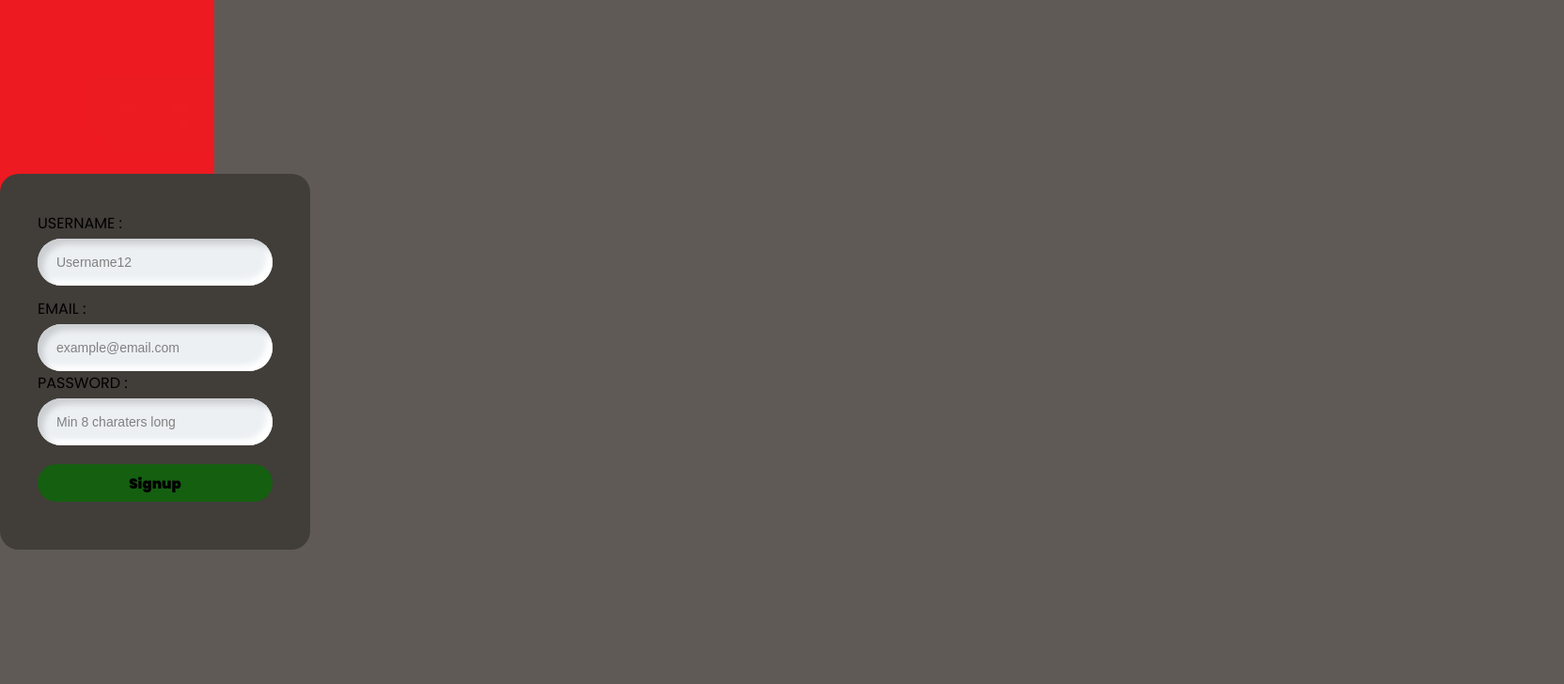
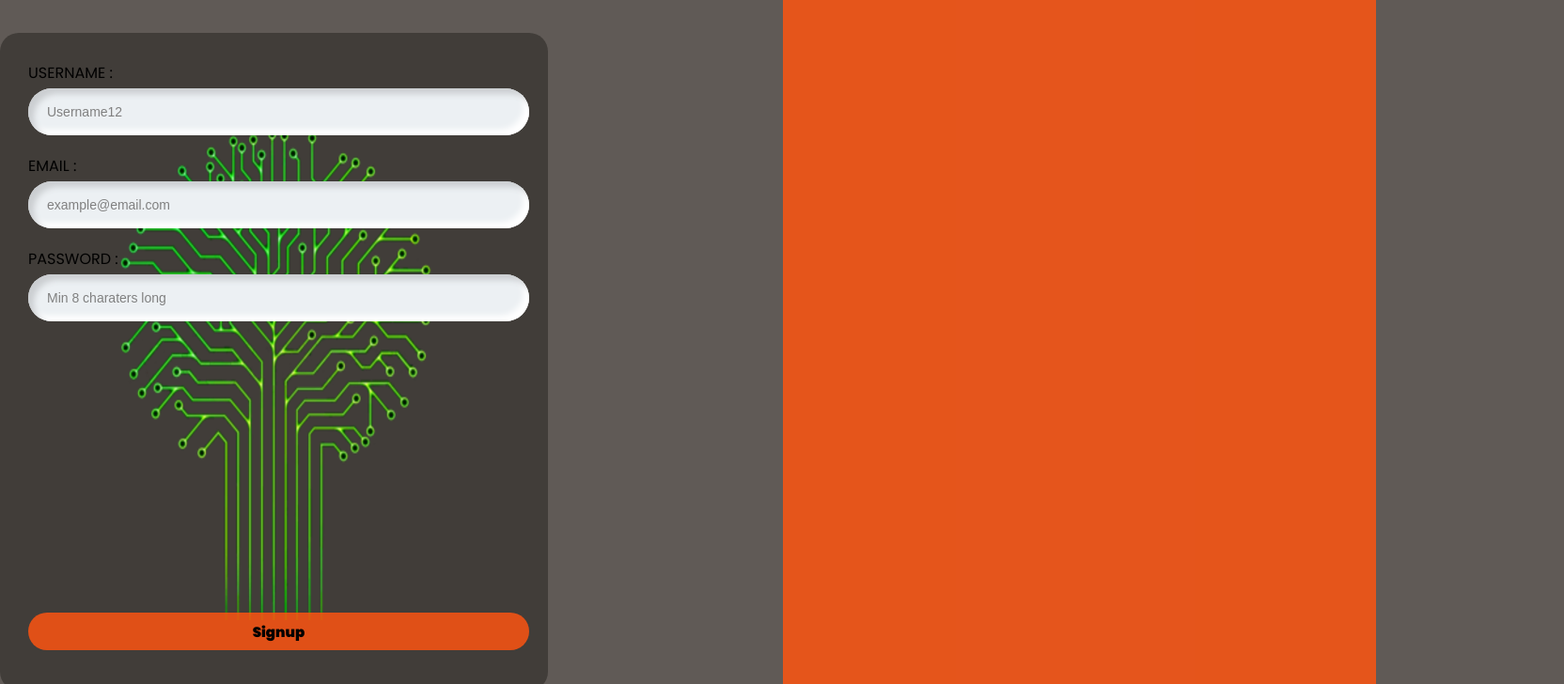
Before and after one commit to NLynch5/M30D5FE, a React (Create React App) app: page /signup in a window 1280 px wide. Shown: the top 728 px of the page at 94% size, 1664 px wide, since content can reach past the window. Built offline with nearby package versions, Linux system fonts and the light colour scheme.

Commit message:
css finished on all pages

```diff
--- a/src/components/calculatorForm.css
+++ b/src/components/calculatorForm.css
@@ -14,16 +14,28 @@ body {
   row-gap: 10px;
 }
 .calcNavBar {
+  align-items: center;
+  text-align: center;
   background-color: #373331;
   margin: 0.5vh;
   padding: 4vh;
   display: flex;
-  justify-content: flex-end;
+  justify-content: center;
 }
-
+.calcLogo {
+  display: flex;
+  justify-content: flex-start;
+  text-align: center;
+  margin-right: 210px;
+  font-weight: 900;
+  font-size: 2.8rem;
+  -webkit-text-stroke: 3px black;
+  color: #24f21d;
+  letter-spacing: 5px;
+}
 button {
   border: none;
-  background-color: #80ac7b;
+  background-color: #fd5411d8;
   font-size: 15px;
   color: black;
   cursor: pointer;
@@ -71,7 +83,7 @@ button {
 .profileBtn,
 .logoutBtn {
   border: none;
-  background-color: #80ac7b;
+  background-color: #fd5411d8;
   font-size: 15px;
   color: black;
   cursor: pointer;
--- a/src/components/login.css
+++ b/src/components/login.css
@@ -57,7 +57,7 @@
   margin-left: 110px;
   font-weight: 900;
   font-size: 1.8rem;
-  -webkit-text-stroke: 2px black;
+  -webkit-text-stroke: 3px black;
   color: #24f21d;
   letter-spacing: 1px;
 }
--- a/src/components/login.js
+++ b/src/components/login.js
@@ -33,7 +33,7 @@ const Login = () => {
       </div>
       <div>
         <div className="logo"></div>
-        <div className="brand-title">CoraTech</div>
+        <div className="brand-title">CORATECH</div>
         <div className="event"></div>
       </div>
     </div>
--- a/src/components/signup.css
+++ b/src/components/signup.css
@@ -10,11 +10,11 @@ ul {
 
 .s-overall {
   margin: 0;
-  width: 100vw;
+  width: 130vw;
   height: 100vh;
-  background: url("/src/components/images/images.jpg") no-repeat, #605a56;
+  background-color: #605a56;
   display: flex;
-  align-items: center;
+  /* align-items: center; */
   text-align: center;
   justify-content: center;
   place-items: center;
@@ -24,18 +24,23 @@ ul {
 
 .s-container {
   position: relative;
-  width: 450px;
-  height: 400px;
+  width: 600px;
+  height: 700px;
   margin-bottom: 30px;
-  margin-right: 950px;
+  margin-right: 250px;
   border-radius: 20px;
-  padding: 40px;
+  padding: 20px;
+  padding-left: 30px;
   box-sizing: border-box;
   background: #413d39;
+  background-image: url("/src/components/images/logo.png");
+  background-position: center;
+  background-repeat: no-repeat;
+
   /* box-shadow: 14px 14px 20px #4ce231, -14px -14px 20px #4ce231; */
 }
 
-.s-.s-input {
+.-s.s-input {
   text-align: left;
   margin-top: 30px;
 }
@@ -52,6 +57,7 @@ ul {
 }
 
 .s-label {
+  margin-top: 10px;
   margin-bottom: 4px;
   text-align: left;
 }
@@ -68,6 +74,7 @@ ul {
   background: #ecf0f3;
   padding: 10px;
   padding-left: 20px;
+  margin-bottom: 20px;
   height: 50px;
   font-size: 14px;
   border-radius: 50px;
@@ -75,10 +82,11 @@ ul {
 }
 
 .s-button {
-  margin-top: 20px;
-  background: #0d660ad8;
+  margin-top: 310px;
+  background: #fd5411d8;
   height: 40px;
   border-radius: 20px;
+  /* margin-top: 320px; */
   cursor: pointer;
   font-weight: 900;
   transition: 0.5s;
@@ -93,3 +101,13 @@ h1 {
   top: 0;
   left: 0;
 }
+
+.sidebar {
+  display: flex;
+  flex-direction: end;
+  margin-right: 200px;
+  padding-left: 50px;
+  height: 1000px;
+  width: 600px;
+  background-color: #fd5411d8;
+}
--- a/src/components/signup.js
+++ b/src/components/signup.js
@@ -1,39 +1,52 @@
 import "./signup.css";
-import SignUpFetch from "../utils/index"
+import SignUpFetch from "../utils/index";
 import React, { useState } from "react";
 
 const Signup = ({ setUser }) => {
-  const [username, setUsername] = useState()
-  const [email, setEmail] = useState()
-  const [password, setPassword] = useState()
-
+  const [username, setUsername] = useState();
+  const [email, setEmail] = useState();
+  const [password, setPassword] = useState();
 
   const submitHandler = async (e) => {
     e.preventDefault();
     await SignUpFetch(username, email, password, setUser);
-  }
+  };
 
-  return <div className="s-overall">
+  return (
+    <div className="s-overall">
       <div className="background"></div>
       <div className="s-container">
         <form className="s-inputs" onSubmit={submitHandler}>
           <label className="s-label">USERNAME :</label>
-        <input className="s-input" type="UserName" placeholder="Username12"
-          onChange={(e) => setUsername(e.target.value)} />
+          <input
+            className="s-input"
+            type="UserName"
+            placeholder="Username12"
+            onChange={(e) => setUsername(e.target.value)}
+          />
           <label className="s-label">EMAIL :</label>
-        <input className="s-input" type="email" placeholder="example@email.com"
-          onChange={(e) => setEmail(e.target.value)} />
+          <input
+            className="s-input"
+            type="email"
+            placeholder="example@email.com"
+            onChange={(e) => setEmail(e.target.value)}
+          />
           <label className="s-label">PASSWORD :</label>
-        <input className="s-input" type="password" placeholder="Min 8 charaters long"
-          onChange={(e) => setPassword(e.target.value)} />
+          <input
+            className="s-input"
+            type="password"
+            placeholder="Min 8 charaters long"
+            onChange={(e) => setPassword(e.target.value)}
+          />
 
-        <button className="s-button"
-
-          type="submit">Signup
+          <button className="s-button" type="submit">
+            Signup
           </button>
         </form>
       </div>
-  </div >
+      <section className="sidebar"></section>
+    </div>
+  );
 };
 
 export default Signup;
--- a/src/utils/index.js
+++ b/src/utils/index.js
@@ -7,17 +7,15 @@ const SignUpFetch = async (username, email, password, setUser) => {
         username,
         email,
         password,
-
       }),
     });
     const data = await response.json();
-        console.log(data)
+    console.log(data);
     setUser(data.newUser.username);
   } catch (error) {
     console.log(error);
   }
 };
-
 
 // const loginFetch = async (email, password, setUser) => {
 //     try {
@@ -36,4 +34,4 @@ const SignUpFetch = async (username, email, password, setUser) => {
 //     }
 // };
 
-export default (SignUpFetch)
+export default SignUpFetch;
```
Lines whose indentation alone changed are shown as unchanged.
